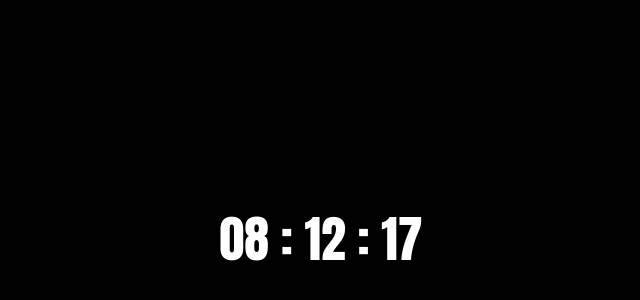
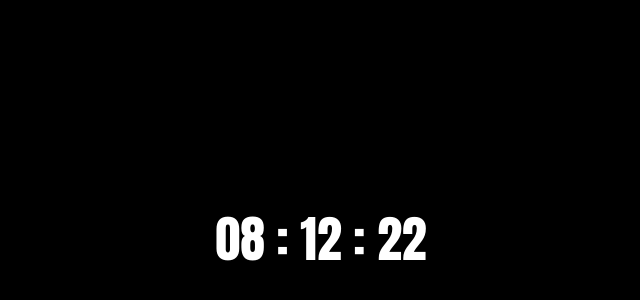
Before and after one commit to josketres/super-countdown, a website: page index.html in a window 1280 px wide. Shown: the part 162-462 px from the top of the page, 319-959 px from the left. Drawn offline with Linux system fonts and the light colour scheme.

Commit message:
implement setinterval

```diff
--- a/index.js
+++ b/index.js
@@ -24,5 +24,10 @@ const render = (state) => {
     container.appendChild(span); // render child element of div
 }
 
-const state = getDateFormatted();
-render(state);
+function handler() {
+    let state = getDateFormatted();
+    render(state);
+}
+handler()
+
+setInterval(handler, 1000);
```
Also changed, not shown: index.html (+2 -0 lines).
